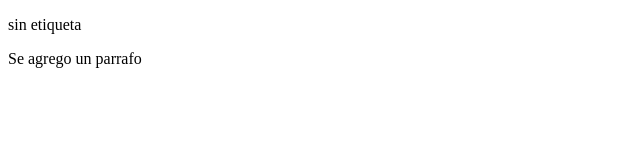
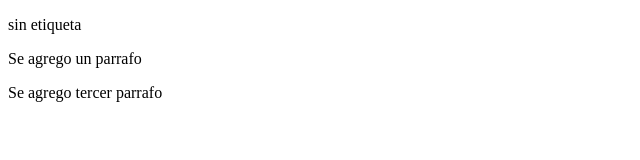
Before and after one commit to stevenAnto/Probando-git-hub, a plain HTML site: page Probando/index.html in a window 1280 px wide. Shown: the whole page, without its empty margins (0-640 px from the left). Drawn offline with Linux system fonts and the light colour scheme.

Commit message:
se agrego tercer parrafo

```diff
--- a/Probando/index.html
+++ b/Probando/index.html
@@ -9,5 +9,6 @@
 <body>
     <p>sin etiqueta</p>
     <p>Se agrego un parrafo</p>
+    <p>Se agrego tercer parrafo</p>
 </body>
 </html>
```
